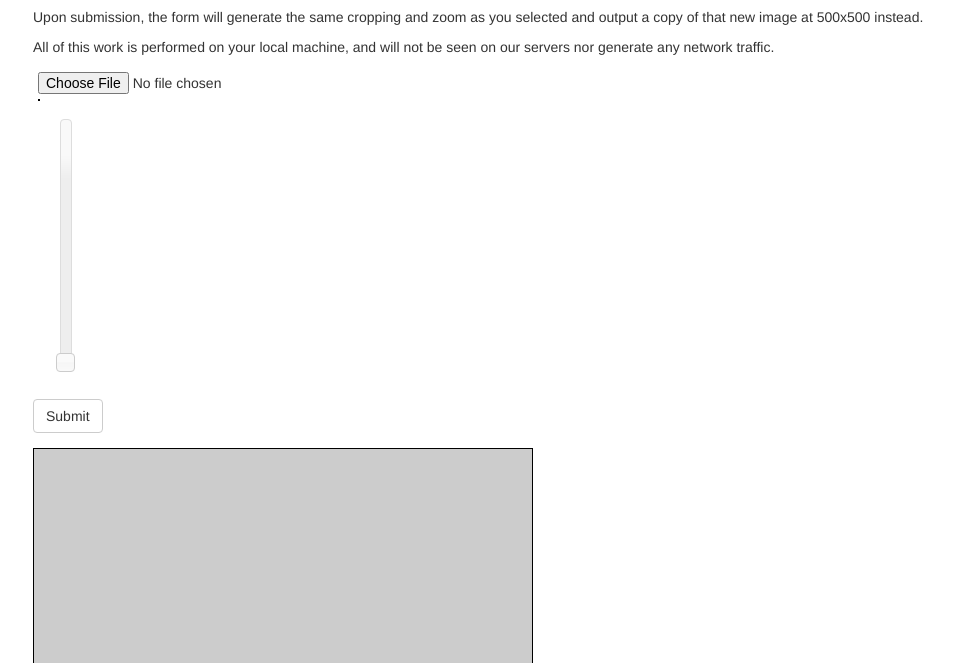
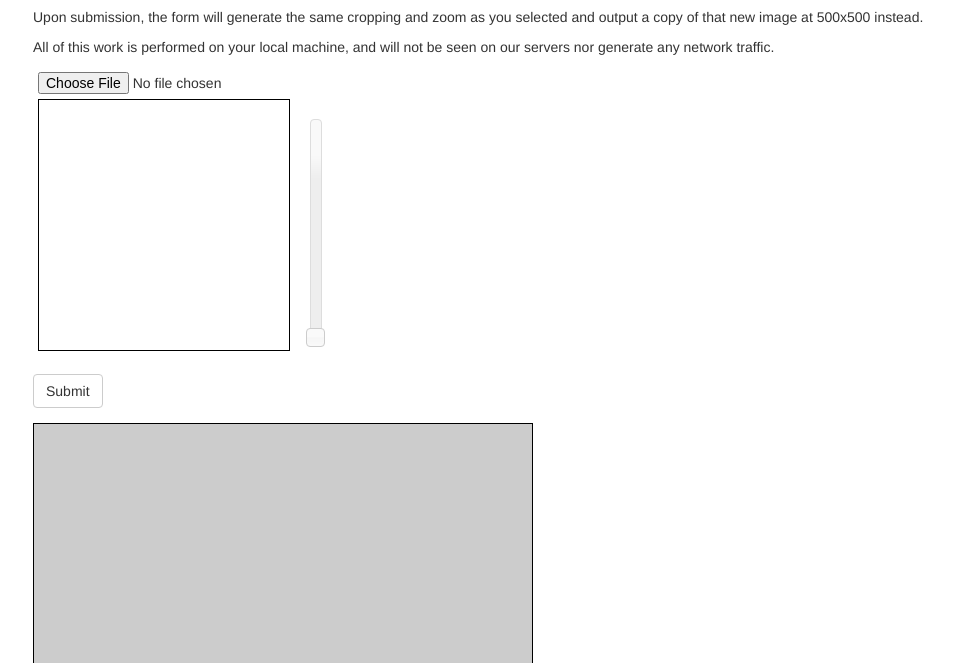
Before and after one commit to crowdfavorite/jquery-ansel, a plain HTML site: page index.html in a window 1280 px wide. Shown: the part 93-756 px from the top of the page, without its empty margins (37-991 px from the left). Drawn offline with Linux system fonts and the light colour scheme.

Commit message:
Cleaned up output to use local copy of ansel.

```diff
--- a/index.html
+++ b/index.html
@@ -34,7 +34,7 @@
     <script type="text/javascript" src="assets/js/jquery-ui/js/jquery-1.9.1.js"></script>
     <script type="text/javascript" src="assets/js/jquery-ui/js/jquery-ui-1.10.3.custom.min.js"></script>
     <script type="text/javascript" src="assets/js/jquery.ui.touch-punch.min.js"></script>
-    <script type="text/javascript" src="assets/js/jquery-ansel/jquery.ansel.min.js"></script>
+    <script type="text/javascript" src="jquery.ansel.min.js"></script>
     <script type="text/javascript">
     (function($) {
         "use strict";
```
